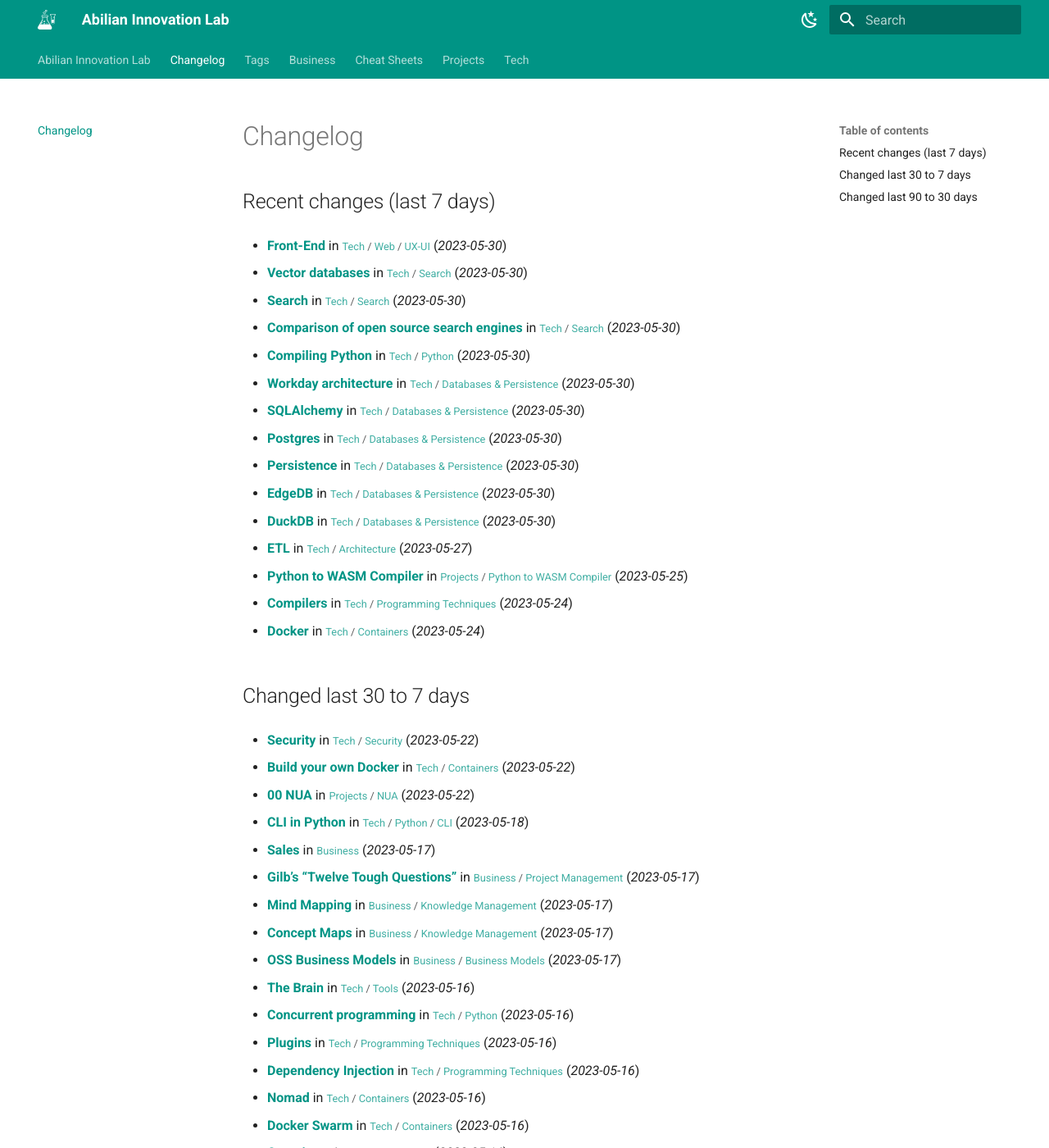
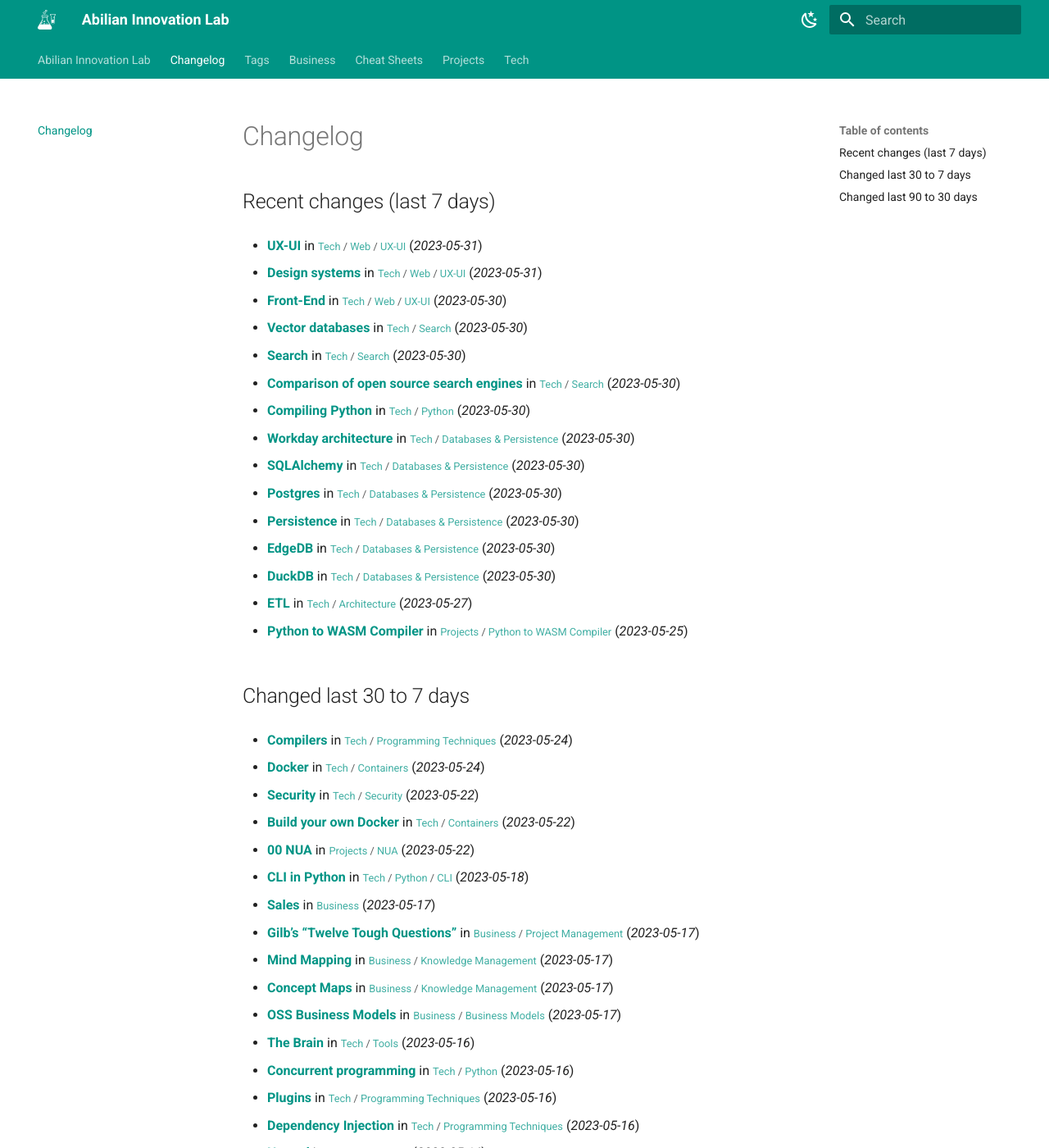
Before and after one commit to abilian/lab.abilian.com, an MkDocs documentation site: the page built from docs/changelog.md, in a window 1280 px wide and 1400 px high. Shown: the whole window at 82% size. Built offline with MkDocs 1.6.1 and Material for MkDocs 9.7.7, drawn with Linux system fonts in a browser that asks for light colours; comment, search, counter and statistics services are not loaded; some of the changed text lies outside the part shown.

Commit message:
Update content

```diff
--- a/docs/changelog.md
+++ b/docs/changelog.md
@@ -1,6 +1,10 @@
 # Changelog
 
 ## Recent changes (last 7 days)
+
+- **[UX-UI](/Tech/Web/UX-UI/UX-UI/)** in <small>[Tech](/Tech/00 Technology/) / [Web](/Tech/Web/Load testing/) / [UX-UI](/Tech/Web/UX-UI/AlpineJS/)</small> (*2023-05-31*)
+
+- **[Design systems](/Tech/Web/UX-UI/Design systems/)** in <small>[Tech](/Tech/00 Technology/) / [Web](/Tech/Web/Load testing/) / [UX-UI](/Tech/Web/UX-UI/AlpineJS/)</small> (*2023-05-31*)
 
 - **[Front-End](/Tech/Web/UX-UI/Front-End/)** in <small>[Tech](/Tech/00 Technology/) / [Web](/Tech/Web/Load testing/) / [UX-UI](/Tech/Web/UX-UI/AlpineJS/)</small> (*2023-05-30*)
 
@@ -28,13 +32,13 @@
 
 - **[Python to WASM Compiler](/Projects/Python to WASM Compiler/Python to WASM Compiler/)** in <small>[Projects](/Projects/00MOC/) / [Python to WASM Compiler](/Projects/Python to WASM Compiler/Python to WASM Compiler/)</small> (*2023-05-25*)
 
+
+
+## Changed last 30 to 7 days
+
 - **[Compilers](/Tech/Programming Techniques/Compilers/)** in <small>[Tech](/Tech/00 Technology/) / [Programming Techniques](/Tech/Programming Techniques/Assertions/)</small> (*2023-05-24*)
 
 - **[Docker](/Tech/Containers/Docker/)** in <small>[Tech](/Tech/00 Technology/) / [Containers](/Tech/Containers/Build your own Docker/)</small> (*2023-05-24*)
-
-
-
-## Changed last 30 to 7 days
 
 - **[Security](/Tech/Security/Security/)** in <small>[Tech](/Tech/00 Technology/) / [Security](/Tech/Security/RBAC/)</small> (*2023-05-22*)
 
```
Also changed, not shown: other parts of docs/changelog.md (+0 -4 lines), docs/Tech/Python/Compiling Python.md (+19 -0 lines).
